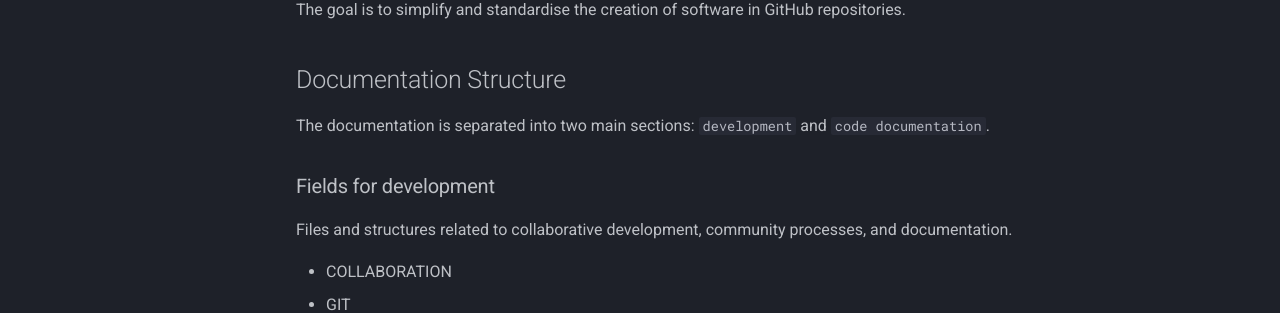
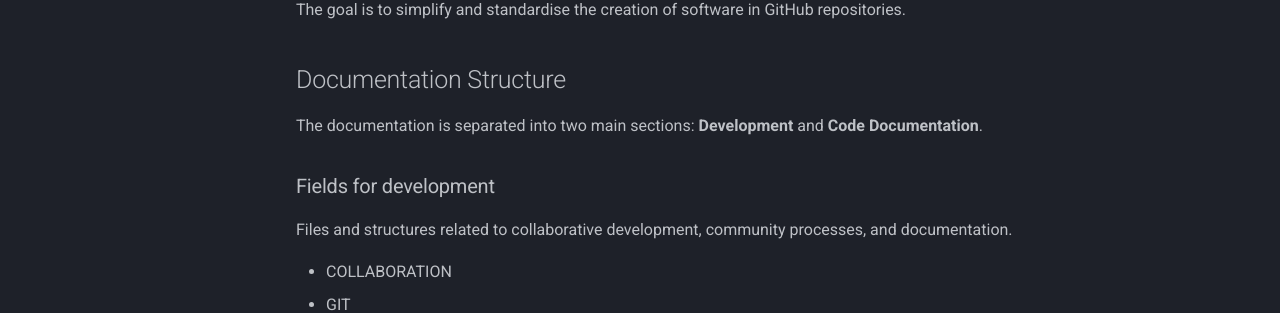
Before and after one commit to rl-institut/super-repo, an MkDocs documentation site: the page built from docs/index.md, in a window 1280 px wide. Shown: the part 234-547 px from the top of the page. Built offline with MkDocs 1.6.1 and Material for MkDocs 9.7.7, drawn with Linux system fonts in a browser that asks for light colours; comment, search, counter and statistics services are not loaded; the version menu is left out.

```diff
--- a/docs/index.md
+++ b/docs/index.md
@@ -13,7 +13,7 @@ The goal is to simplify and standardise the creation of software in GitHub repos
 ## Documentation Structure
 
 The documentation is separated into two main sections:
-`development` and `code documentation`. <br>
+**Development** and **Code Documentation**. <br>
 
 ### Fields for development
 
```
